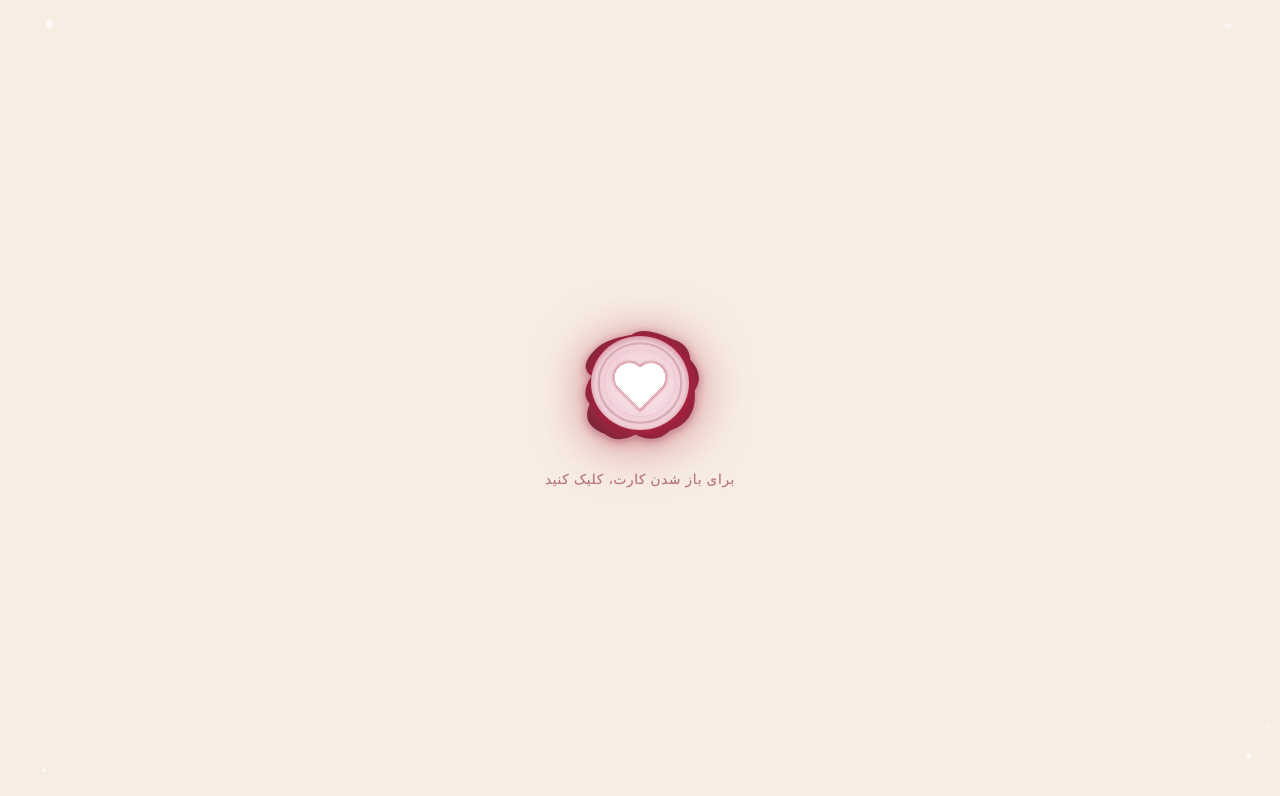
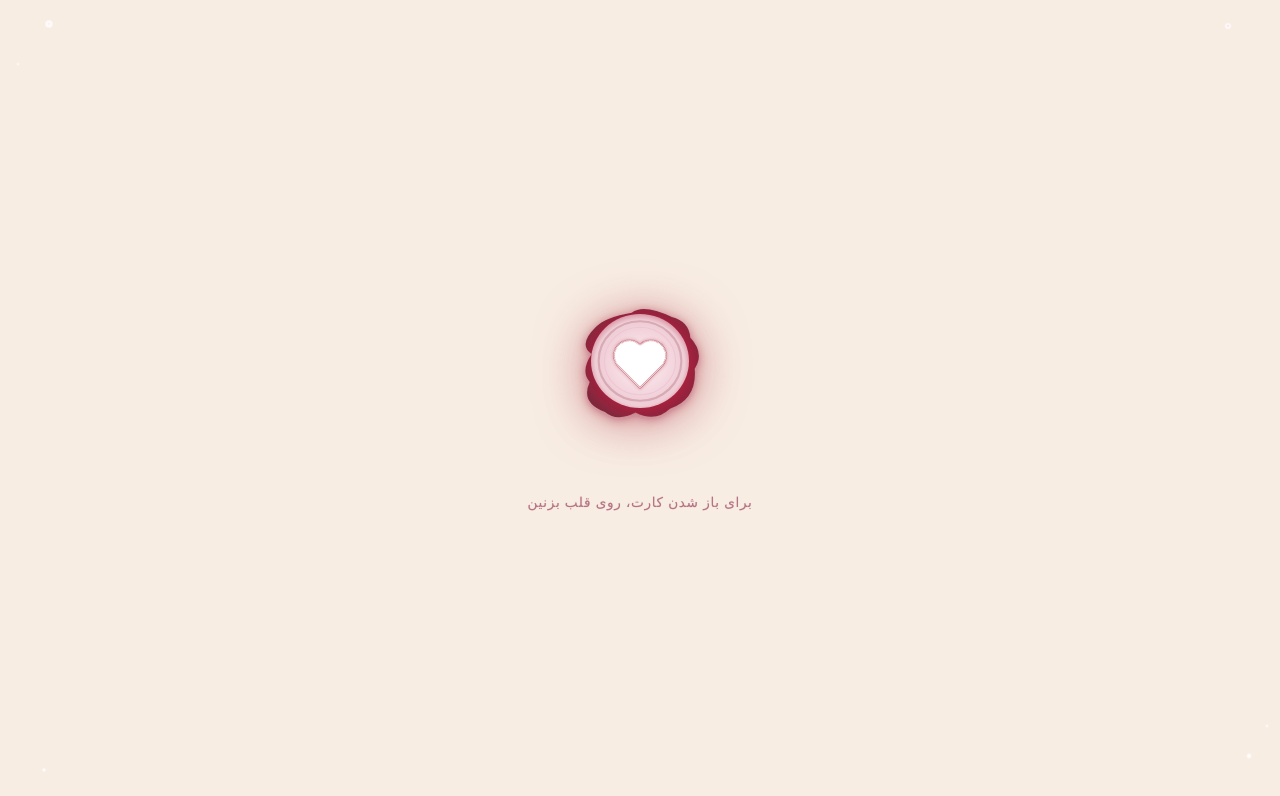
Before and after one commit to peymaanabedin/peymaanabedin.github.io, a plain HTML site: page invite.html in a window 1280 px wide. Drawn offline with Linux system fonts and the light colour scheme; a web font is replaced by a local one.

Commit message:
Update invite.html

```diff
--- a/invite.html
+++ b/invite.html
@@ -141,7 +141,10 @@
           <path d="M0 60 v-60 h60 a30,30 90 0,1 0,60 a30,30 90 0,1 -60,0 z" fill="none" stroke="#fffafc" stroke-width="1.2"/>
         </g>
       </svg>
-      <div class="seal-hint">برای باز شدن کارت، کلیک کنید</div>
+      <br>
+      <br>
+      <br>
+      <div class="seal-hint">برای باز شدن کارت، روی قلب بزنین </div>
     </button>
   </div>
 
```
